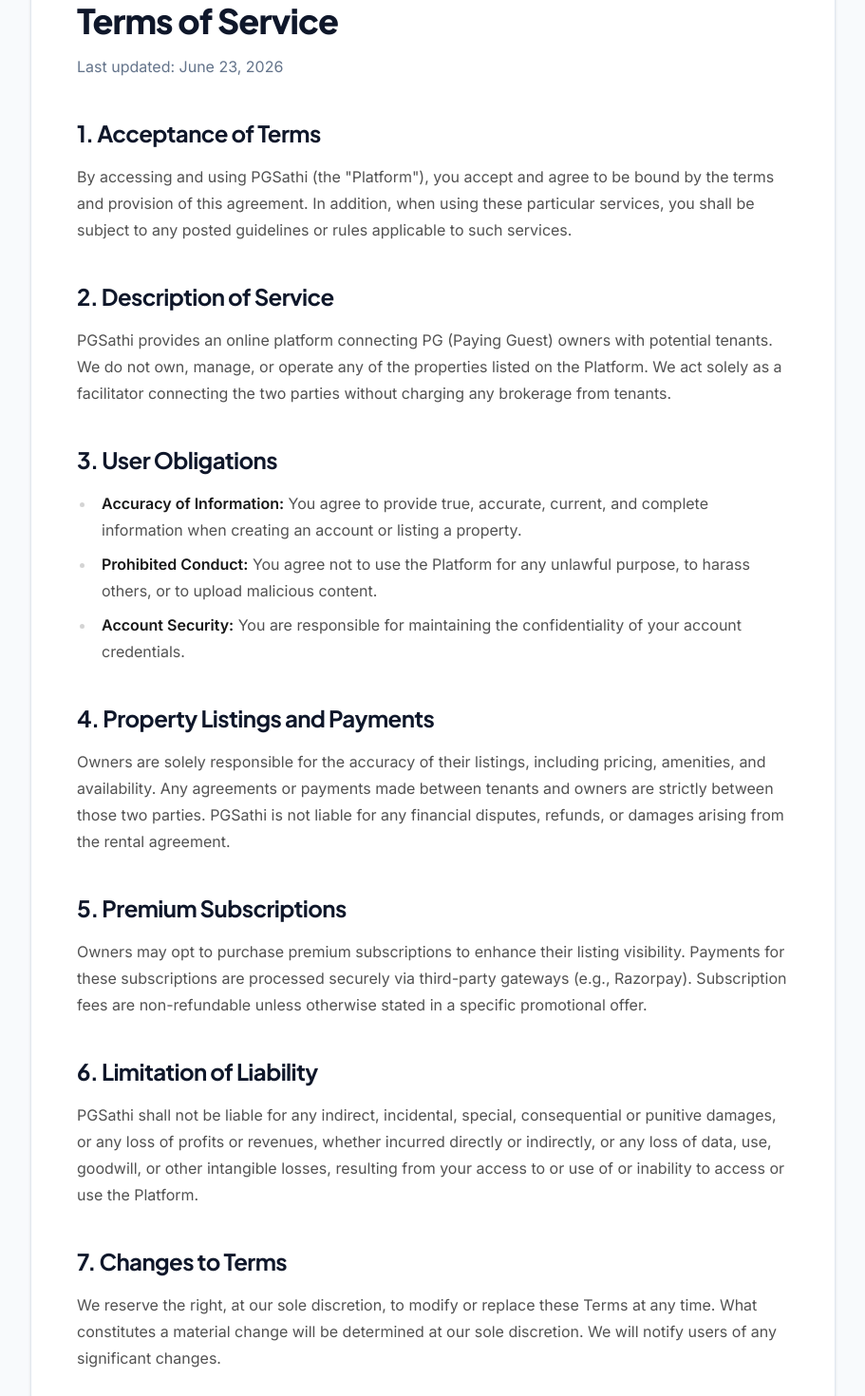
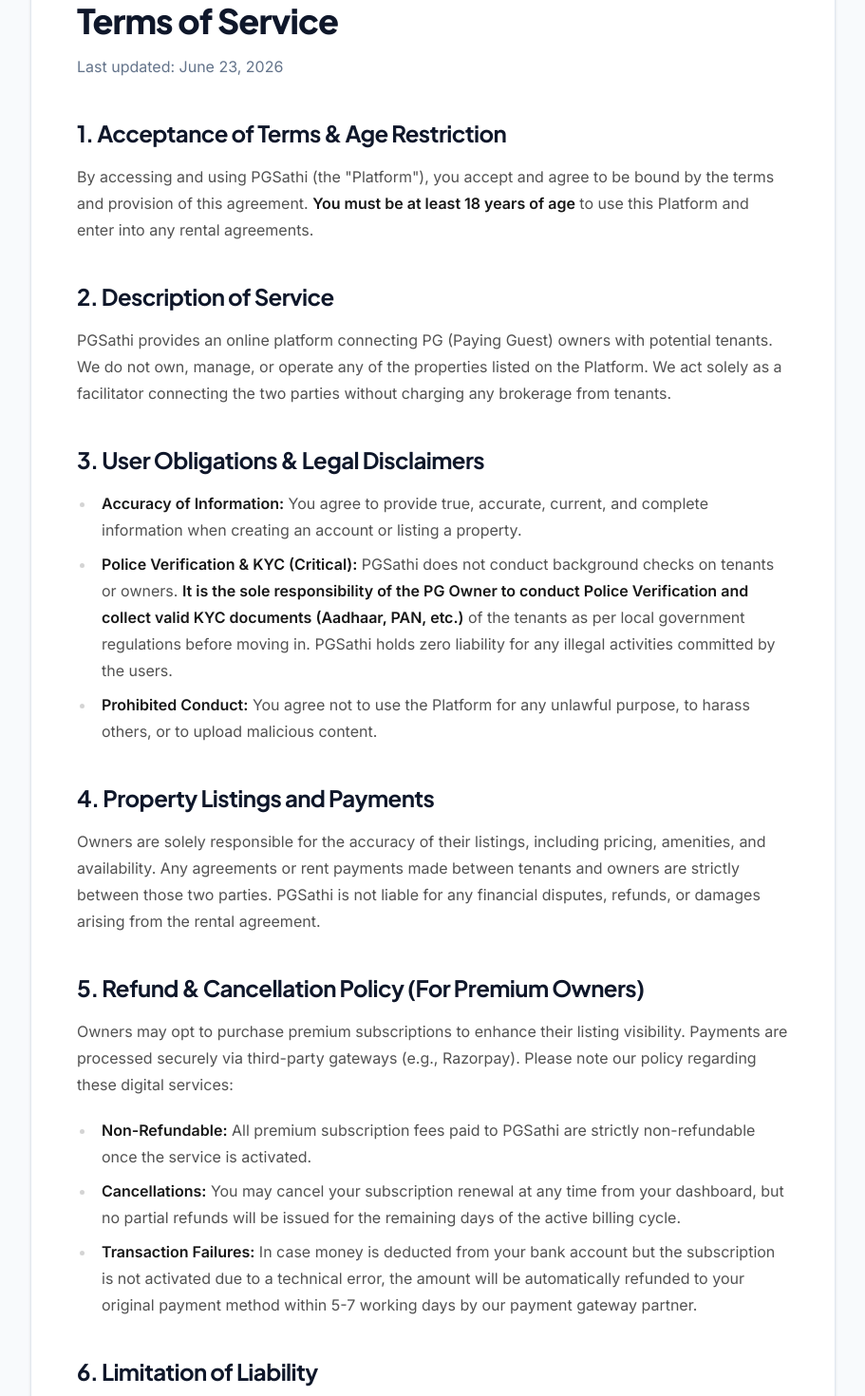
Before and after one commit to mohd-aftab-code/pgsathi, a Next.js app: page /terms in a window 1280 px wide. Shown: the part 320-1790 px from the top of the page at 95% size, without its empty margins (184-1095 px from the left). Built offline with nearby package versions, Linux system fonts and the light colour scheme; no server answers.

Commit message:
docs(legal): add mandatory legal clauses, age restrictions, grievance officer, and refund policy

```diff
--- a/app/(main)/privacy/page.tsx
+++ b/app/(main)/privacy/page.tsx
@@ -41,11 +41,20 @@ export default function PrivacyPolicyPage() {
             <h2 className="text-2xl font-bold text-neutral-900 mt-10 mb-4">4. Data Security</h2>
             <p>We have put in place appropriate security measures to prevent your personal data from being accidentally lost, used or accessed in an unauthorised way, altered or disclosed. In addition, we limit access to your personal data to those employees, agents, contractors and other third parties who have a business need to know.</p>
 
-            <h2 className="text-2xl font-bold text-neutral-900 mt-10 mb-4">5. Contact Us</h2>
+            <h2 className="text-2xl font-bold text-neutral-900 mt-10 mb-4">5. Contact Us & Grievance Officer</h2>
             <p>If you have any questions about this privacy policy or our privacy practices, please contact us in the following ways:</p>
-            <ul className="list-disc pl-5 space-y-2">
+            <ul className="list-disc pl-5 space-y-2 mb-6">
               <li>Email address: pgsathi.support@gmail.com</li>
               <li>Phone number: +91 9696110243</li>
+            </ul>
+
+            <p><strong>Grievance Officer</strong></p>
+            <p>In accordance with the Information Technology Act, 2000 and rules made there under, the name and contact details of the Grievance Officer are provided below:</p>
+            <ul className="list-disc pl-5 space-y-2">
+              <li><strong>Name:</strong> Grievance Officer, PGSathi</li>
+              <li><strong>Email:</strong> grievances@pgsathi.in</li>
+              <li><strong>Phone:</strong> +91 9696110243</li>
+              <li><strong>Time:</strong> Mon - Fri (9:00 AM to 6:00 PM)</li>
             </ul>
           </div>
         </div>
--- a/app/(main)/terms/page.tsx
+++ b/app/(main)/terms/page.tsx
@@ -17,24 +17,29 @@ export default function TermsOfServicePage() {
           <p className="text-neutral-500 mb-10">Last updated: June 23, 2026</p>
 
           <div className="prose prose-neutral max-w-none text-neutral-600 space-y-6">
-            <h2 className="text-2xl font-bold text-neutral-900 mt-10 mb-4">1. Acceptance of Terms</h2>
-            <p>By accessing and using PGSathi (the "Platform"), you accept and agree to be bound by the terms and provision of this agreement. In addition, when using these particular services, you shall be subject to any posted guidelines or rules applicable to such services.</p>
+            <h2 className="text-2xl font-bold text-neutral-900 mt-10 mb-4">1. Acceptance of Terms & Age Restriction</h2>
+            <p>By accessing and using PGSathi (the "Platform"), you accept and agree to be bound by the terms and provision of this agreement. <strong>You must be at least 18 years of age</strong> to use this Platform and enter into any rental agreements.</p>
 
             <h2 className="text-2xl font-bold text-neutral-900 mt-10 mb-4">2. Description of Service</h2>
             <p>PGSathi provides an online platform connecting PG (Paying Guest) owners with potential tenants. We do not own, manage, or operate any of the properties listed on the Platform. We act solely as a facilitator connecting the two parties without charging any brokerage from tenants.</p>
 
-            <h2 className="text-2xl font-bold text-neutral-900 mt-10 mb-4">3. User Obligations</h2>
+            <h2 className="text-2xl font-bold text-neutral-900 mt-10 mb-4">3. User Obligations & Legal Disclaimers</h2>
             <ul className="list-disc pl-5 space-y-2">
               <li><strong>Accuracy of Information:</strong> You agree to provide true, accurate, current, and complete information when creating an account or listing a property.</li>
+              <li><strong>Police Verification & KYC (Critical):</strong> PGSathi does not conduct background checks on tenants or owners. <strong>It is the sole responsibility of the PG Owner to conduct Police Verification and collect valid KYC documents (Aadhaar, PAN, etc.)</strong> of the tenants as per local government regulations before moving in. PGSathi holds zero liability for any illegal activities committed by the users.</li>
               <li><strong>Prohibited Conduct:</strong> You agree not to use the Platform for any unlawful purpose, to harass others, or to upload malicious content.</li>
-              <li><strong>Account Security:</strong> You are responsible for maintaining the confidentiality of your account credentials.</li>
             </ul>
 
             <h2 className="text-2xl font-bold text-neutral-900 mt-10 mb-4">4. Property Listings and Payments</h2>
-            <p>Owners are solely responsible for the accuracy of their listings, including pricing, amenities, and availability. Any agreements or payments made between tenants and owners are strictly between those two parties. PGSathi is not liable for any financial disputes, refunds, or damages arising from the rental agreement.</p>
+            <p>Owners are solely responsible for the accuracy of their listings, including pricing, amenities, and availability. Any agreements or rent payments made between tenants and owners are strictly between those two parties. PGSathi is not liable for any financial disputes, refunds, or damages arising from the rental agreement.</p>
 
-            <h2 className="text-2xl font-bold text-neutral-900 mt-10 mb-4">5. Premium Subscriptions</h2>
-            <p>Owners may opt to purchase premium subscriptions to enhance their listing visibility. Payments for these subscriptions are processed securely via third-party gateways (e.g., Razorpay). Subscription fees are non-refundable unless otherwise stated in a specific promotional offer.</p>
+            <h2 className="text-2xl font-bold text-neutral-900 mt-10 mb-4">5. Refund & Cancellation Policy (For Premium Owners)</h2>
+            <p>Owners may opt to purchase premium subscriptions to enhance their listing visibility. Payments are processed securely via third-party gateways (e.g., Razorpay). Please note our policy regarding these digital services:</p>
+            <ul className="list-disc pl-5 space-y-2">
+              <li><strong>Non-Refundable:</strong> All premium subscription fees paid to PGSathi are strictly non-refundable once the service is activated.</li>
+              <li><strong>Cancellations:</strong> You may cancel your subscription renewal at any time from your dashboard, but no partial refunds will be issued for the remaining days of the active billing cycle.</li>
+              <li><strong>Transaction Failures:</strong> In case money is deducted from your bank account but the subscription is not activated due to a technical error, the amount will be automatically refunded to your original payment method within 5-7 working days by our payment gateway partner.</li>
+            </ul>
 
             <h2 className="text-2xl font-bold text-neutral-900 mt-10 mb-4">6. Limitation of Liability</h2>
             <p>PGSathi shall not be liable for any indirect, incidental, special, consequential or punitive damages, or any loss of profits or revenues, whether incurred directly or indirectly, or any loss of data, use, goodwill, or other intangible losses, resulting from your access to or use of or inability to access or use the Platform.</p>
```
